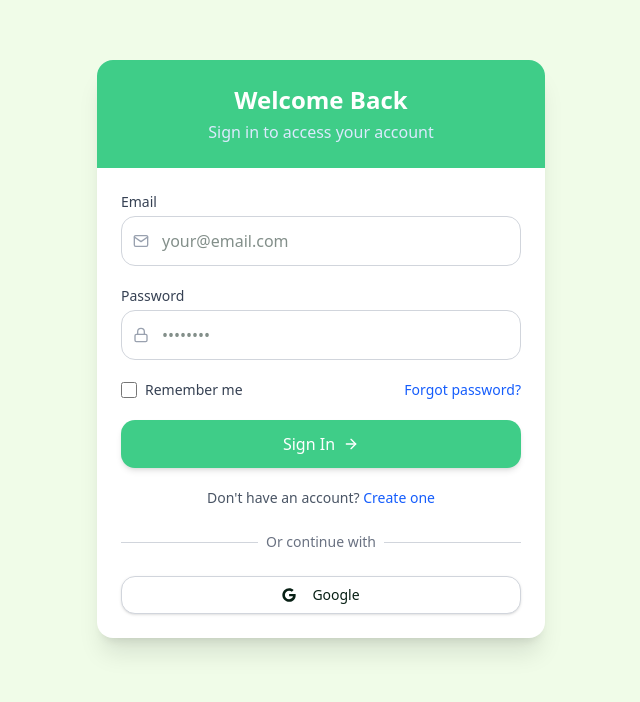
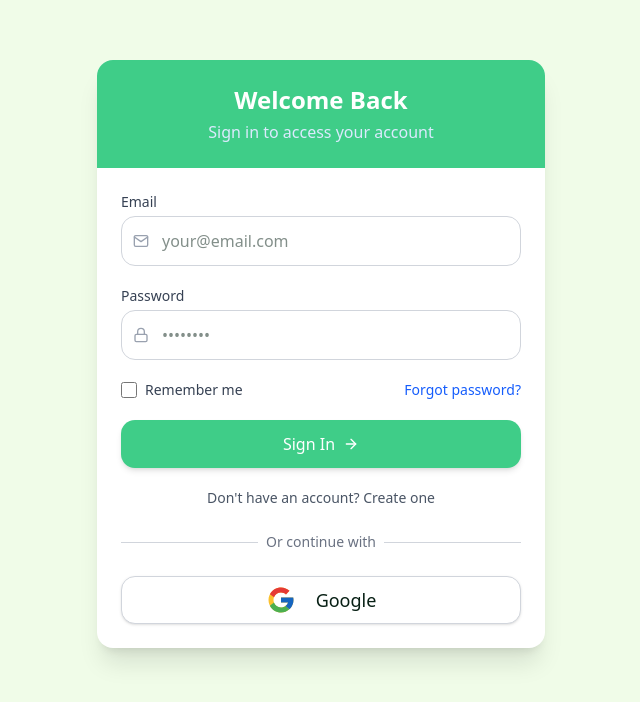
Before and after one commit to Developer-Jaber/college-fair, a Next.js app: page /signin in a window 1280 px wide. Shown: the part 108-810 px from the top of the page, without its empty margins (319-959 px from the left). Built offline with nearby package versions, Linux system fonts and the light colour scheme.

Commit message:
feat: enhance RegisterForm and SigninForm with CustomAlert for user feedback and improve styling

```diff
--- a/src/app/register/components/RegisterForm.tsx
+++ b/src/app/register/components/RegisterForm.tsx
@@ -1,3 +1,5 @@
+"use client"
+
 import React from 'react'
 import { useForm } from 'react-hook-form'
 import { zodResolver } from '@hookform/resolvers/zod'
@@ -9,23 +11,34 @@
 import { useRouter } from 'next/navigation'
 import { signIn } from 'next-auth/react'
 import { motion } from 'framer-motion'
+import { CustomAlert } from '@/components/customComponents/CustomAlert'
 
-const registerSchema = z
-  .object({
+const registerSchema = z.object({
   name: z.string().min(2, 'Name must be at least 2 characters'),
   email: z.string().email('Invalid email address'),
   password: z
     .string()
     .min(8, 'Password must be at least 8 characters')
     .regex(/[A-Z]/, 'Must contain at least one uppercase letter')
-      .regex(/[0-9]/, 'Must contain at least one number'),
-
+    .regex(/[0-9]/, 'Must contain at least one number')
 })
 
 export default function RegisterForm () {
   const [isLoading, setIsLoading] = useState(false)
   const [error, setError] = useState('')
   const router = useRouter()
+  const [alertState, setAlertState] = useState<{
+    show: boolean
+    variant: 'success' | 'error'
+    title: string
+    description: string
+  }>({
+    show: false,
+    variant: 'success',
+    title: '',
+    description: ''
+  })
+
   const {
     register,
     handleSubmit,
@@ -48,25 +61,57 @@
       const signInResult = await signIn('credentials', {
         redirect: false,
         email: data.email,
-        password: data.password
+        password: data.password,
+        callbackUrl: '/'
       })
 
       if (signInResult?.error) {
         throw new Error(signInResult.error)
       }
 
-      router.push('/')
+      if (signInResult?.ok) {
+        // Authentication successful
+        setAlertState({
+          show: true,
+          variant: 'success',
+          title: 'Success!',
+          description: 'You have been Registered in successfully.'
+        })
+
+        // Redirect after a brief delay to show the alert
+        setTimeout(() => {
+          router.push(signInResult.url || '/')
+        }, 1500)
+      } else {
+        // This shouldn't happen, but just in case
+        throw new Error('Authentication failed. Please try again.')
+      }
     } catch (err) {
-      setError(
-        err instanceof Error
-          ? err.message
-          : 'Registration faild. Please try again.'
-      )
+      let errorMessage = 'Invalid credentials. Please try again.'
+
+      if (err instanceof Error) {
+        errorMessage = err.message
+      } else if (typeof err === 'string') {
+        errorMessage = err
+      }
+
+      setError(errorMessage)
+      setAlertState({
+        show: true,
+        variant: 'error',
+        title: 'Already registered this email',
+        description: errorMessage
+      })
     } finally {
       setIsLoading(false)
     }
   }
+
+  const closeAlert = () => {
+    setAlertState(prev => ({ ...prev, show: false }))
+  }
   return (
+    <>
       <form onSubmit={handleSubmit(onSubmit)} className='space-y-5 p-6'>
       {error && (
         <div className='bg-red-50 p-3 rounded-lg text-red-600 text-sm'>
@@ -85,7 +130,7 @@
           <input
             {...register('name')}
             type='text'
-            className={`pl-10 w-full px-4 py-2 border rounded-lg focus:ring-2 focus:ring-blue-500 focus:border-transparent ${
+            className={`pl-10 w-full px-4 py-2 border rounded-lg focus:ring-2 focus:ring-[var(--accent)] focus:border-transparent ${
               errors.name ? 'border-red-500' : 'border-gray-300'
             }`}
             placeholder='Enter Your Name'
@@ -107,7 +152,7 @@
           <input
             {...register('email')}
             type='email'
-            className={`pl-10 w-full px-4 py-2 border rounded-lg focus:ring-2 focus:ring-blue-500 focus:border-transparent ${
+            className={`pl-10 w-full px-4 py-2 border rounded-lg focus:ring-2 focus:ring-[var(--accent)] focus:border-transparent ${
               errors.email ? 'border-red-500' : 'border-gray-300'
             }`}
             placeholder='your@email.com'
@@ -129,7 +174,7 @@
           <input
             {...register('password')}
             type='password'
-            className={`pl-10 w-full px-4 py-2 border rounded-lg focus:ring-2 focus:ring-blue-500 focus:border-transparent ${
+            className={`pl-10 w-full px-4 py-2 border rounded-lg focus:ring-2 focus:ring-[var(--accent)] focus:border-transparent ${
               errors.password ? 'border-red-500' : 'border-gray-300'
             }`}
             placeholder='••••••••'
@@ -147,15 +192,15 @@
         disabled={isLoading}
         className={`w-full flex items-center justify-center px-6 py-3 rounded-xl font-medium text-white transition-all ${
           isLoading
-            ? 'bg-blue-400 cursor-not-allowed'
+            ? 'bg-[var(--accent)] cursor-not-allowed'
             : 'bg-[var(--primary)] hover:to-indigo-700 shadow-md'
         }`}
       >
         {isLoading ? (
-          'Signing In...'
+          'Registering...'
         ) : (
           <>
-            Sign In <FiArrowRight className='ml-2' />
+            Register <FiArrowRight className='ml-2' />
           </>
         )}
       </motion.button>
@@ -164,11 +209,21 @@
         Already have an account?{' '}
         <Link
           href='/signin'
-          className='font-medium text-blue-600 hover:text-blue-800'
+          className='font-medium hover:text-blue-800 text-[var(--accent-color)]'
         >
           Sign in
         </Link>
       </div>
     </form>
+
+     {/* alert */}
+      <CustomAlert
+        isOpen={alertState.show}
+        onClose={closeAlert}
+        title={alertState.title}
+        description={alertState.description}
+        variant={alertState.variant}
+      />
+    </>
   )
 }
--- a/src/app/signin/components/SigninForm.tsx
+++ b/src/app/signin/components/SigninForm.tsx
@@ -1,3 +1,5 @@
+"use client"
+
 import React from 'react'
 import { useForm } from 'react-hook-form'
 import { zodResolver } from '@hookform/resolvers/zod'
@@ -121,10 +123,10 @@
             <input
               {...register('email')}
               type='email'
-              className={`pl-10 w-full px-4 py-3 border rounded-xl focus:ring-2 focus:ring-blue-500 focus:border-transparent transition-all ${
+              className={`pl-10 w-full px-4 py-3 border rounded-xl focus:ring-2 focus:ring-[var(--accent)] focus:border-transparent transition-all ${
                 errors.email
                   ? 'border-red-500'
-                  : 'border-gray-300 hover:border-blue-300'
+                  : 'border-gray-300 hover:border-[var(--primary)]'
               }`}
               placeholder='your@email.com'
             />
@@ -146,10 +148,10 @@
             <input
               {...register('password')}
               type='password'
-              className={`pl-10 w-full px-4 py-3 border rounded-xl focus:ring-2 focus:ring-blue-500 focus:border-transparent transition-all ${
+              className={`pl-10 w-full px-4 py-3 border rounded-xl focus:ring-2 focus:ring-[var(--accent)] focus:border-transparent transition-all ${
                 errors.password
                   ? 'border-red-500'
-                  : 'border-gray-300 hover:border-blue-300'
+                  : 'border-gray-300 hover:border-[var(--primary)]'
               }`}
               placeholder='••••••••'
             />
@@ -168,7 +170,7 @@
               id='remember-me'
               name='remember-me'
               type='checkbox'
-              className='border-gray-300 rounded focus:ring-blue-500 w-4 h-4 text-blue-600'
+              className='border-gray-300 rounded focus:ring-[var(--accent)] w-4 h-4 text-[var(--text)]'
             />
             <label
               htmlFor='remember-me'
@@ -211,7 +213,7 @@
           Don&apos;t have an account?{' '}
           <Link
             href='/register'
-            className='font-medium text-blue-600 hover:text-blue-800 transition-colors'
+            className='font-medium hover:text-blue-800 transition-colors text-[var(--accent-color)]'
           >
             Create one
           </Link>
--- a/src/components/SocialLoginForm.tsx
+++ b/src/components/SocialLoginForm.tsx
@@ -2,11 +2,10 @@
 import { signIn } from 'next-auth/react'
 import { useRouter } from 'next/navigation'
 import { useState } from 'react'
-import { FaGoogle } from 'react-icons/fa'
 
 type Provider = 'google'
 
-export default function SocialLoginForm() {
+export default function SocialLoginForm () {
   const router = useRouter()
   const [isLoading, setIsLoading] = useState(false)
 
@@ -23,11 +22,11 @@
       }
 
       if (result?.ok) {
-       alert(`Logged in with ${provider} successfully!`)
+        alert(`Logged in with ${provider} successfully!`)
         router.push('/')
       }
     } catch (error) {
-     alert(
+      alert(
         error instanceof Error
           ? error.message
           : `Failed to login with ${provider}`
@@ -39,30 +38,52 @@
   }
 
   return (
-    <div className="px-6 pb-6">
-      <div className="relative">
-        <div className="absolute inset-0 flex items-center">
-          <div className="border-gray-300 border-t w-full" />
+    <div className='px-6 pb-6'>
+      <div className='relative'>
+        <div className='absolute inset-0 flex items-center'>
+          <div className='border-gray-300 border-t w-full' />
         </div>
-        <div className="relative flex justify-center text-sm">
-          <span className="bg-white px-2 text-gray-500">
-            Or continue with
-          </span>
+        <div className='relative flex justify-center text-sm'>
+          <span className='bg-white px-2 text-gray-500'>Or continue with</span>
         </div>
       </div>
 
-      <div className="gap-3 grid grid-cols-1 mt-6">
+      <div className='gap-3 grid grid-cols-1 mt-6'>
         <button
-          type="button"
+          type='button'
           onClick={() => handleSocialLogin('google')}
           disabled={isLoading === true}
-          className={`inline-flex items-center justify-center px-4 py-2 border border-gray-300 rounded-xl w-full font-medium text-sm ${
+          className={`inline-flex items-center justify-center gap-5 px-4 py-2 border border-gray-300 rounded-xl w-full text-lg ${
             isLoading === true
               ? 'bg-gray-100 cursor-not-allowed'
               : 'bg-white hover:bg-gray-50 shadow-sm'
           }`}
         >
-          <FaGoogle className="mr-4" />
+          <svg
+            xmlns='http://www.w3.org/2000/svg'
+            x='0px'
+            y='0px'
+            width='30'
+            height='30'
+            viewBox='0 0 48 48'
+          >
+            <path
+              fill='#fbc02d'
+              d='M43.611,20.083H42V20H24v8h11.303c-1.649,4.657-6.08,8-11.303,8c-6.627,0-12-5.373-12-12	s5.373-12,12-12c3.059,0,5.842,1.154,7.961,3.039l5.657-5.657C34.046,6.053,29.268,4,24,4C12.955,4,4,12.955,4,24s8.955,20,20,20	s20-8.955,20-20C44,22.659,43.862,21.35,43.611,20.083z'
+            ></path>
+            <path
+              fill='#e53935'
+              d='M6.306,14.691l6.571,4.819C14.655,15.108,18.961,12,24,12c3.059,0,5.842,1.154,7.961,3.039	l5.657-5.657C34.046,6.053,29.268,4,24,4C16.318,4,9.656,8.337,6.306,14.691z'
+            ></path>
+            <path
+              fill='#4caf50'
+              d='M24,44c5.166,0,9.86-1.977,13.409-5.192l-6.19-5.238C29.211,35.091,26.715,36,24,36	c-5.202,0-9.619-3.317-11.283-7.946l-6.522,5.025C9.505,39.556,16.227,44,24,44z'
+            ></path>
+            <path
+              fill='#1565c0'
+              d='M43.611,20.083L43.595,20L42,20H24v8h11.303c-0.792,2.237-2.231,4.166-4.087,5.571	c0.001-0.001,0.002-0.001,0.003-0.002l6.19,5.238C36.971,39.205,44,34,44,24C44,22.659,43.862,21.35,43.611,20.083z'
+            ></path>
+          </svg>
           {isLoading === true ? 'Processing...' : 'Google'}
         </button>
       </div>
```
Lines whose indentation alone changed are shown as unchanged.
